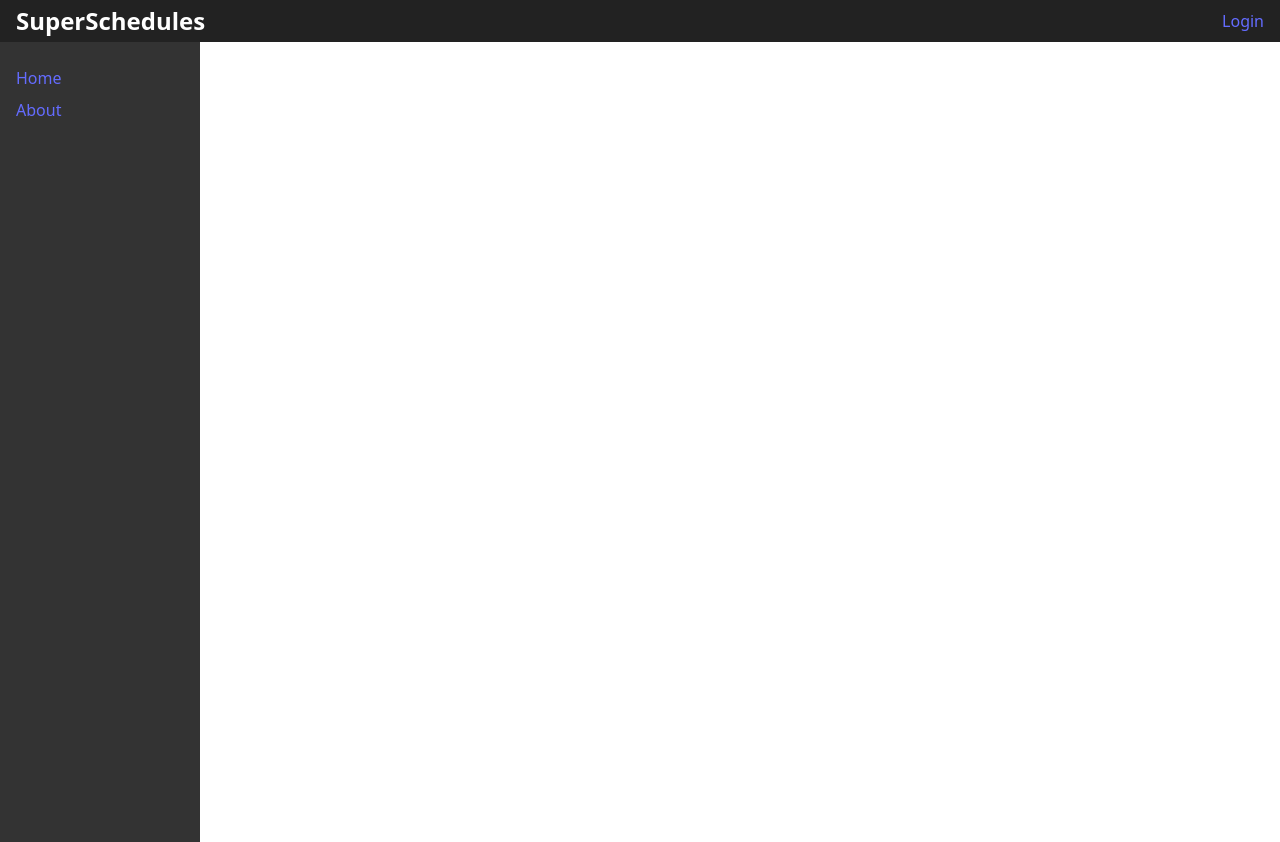
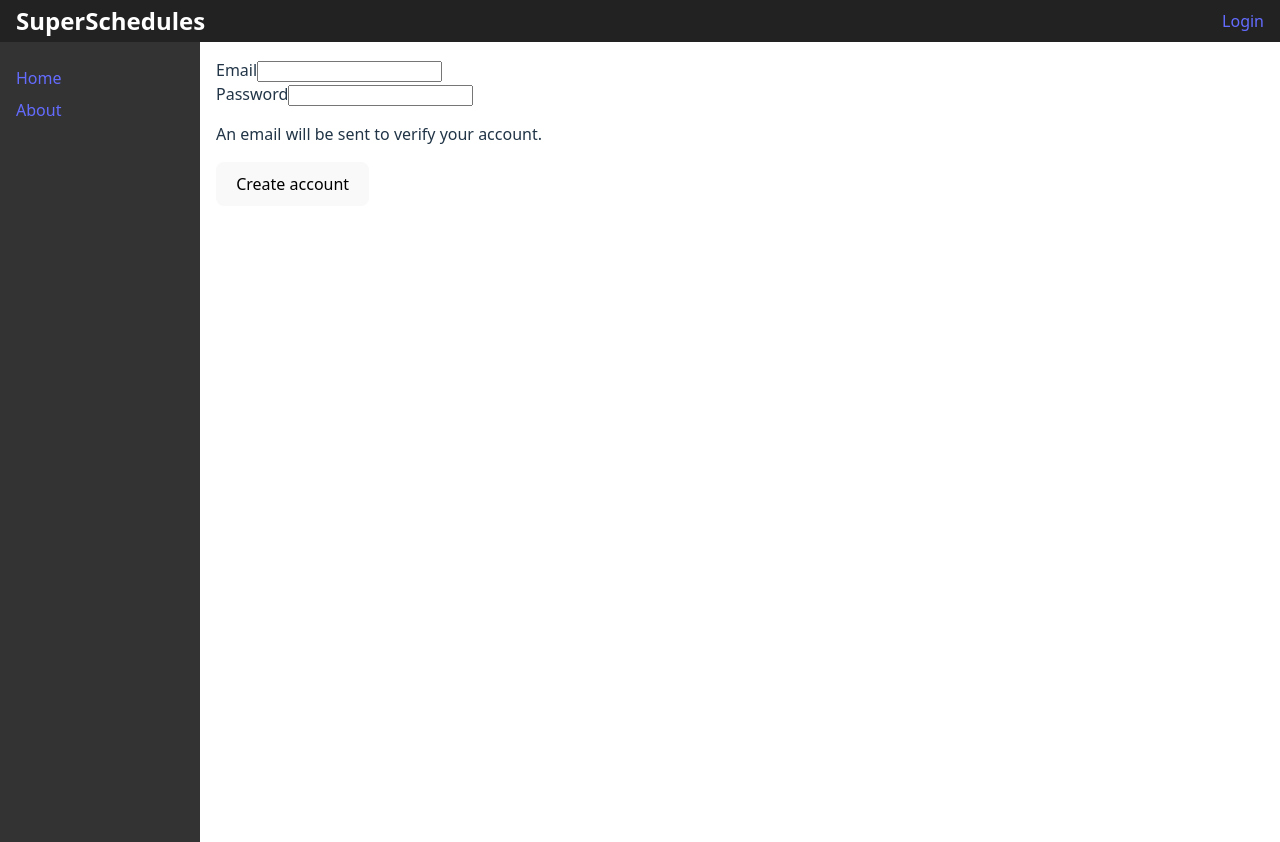
Before and after one commit to SuperSchedules/superschedules_frontend, a React (Vite) app: page /create-user in a window 1280 px wide. Built offline with nearby package versions, Linux system fonts and the light colour scheme.

Commit message:
Add user registration flow with email verification notice

```diff
--- a/src/App.jsx
+++ b/src/App.jsx
@@ -5,6 +5,8 @@ import Sidebar from './components/Sidebar';
 import Home from './pages/Home';
 import Login from './pages/Login';
 import About from './pages/About';
+import CreateUser from './pages/CreateUser';
+import VerifyAccount from './pages/VerifyAccount';
 import './App.css';
 
 export default function App() {
@@ -20,6 +22,8 @@ export default function App() {
                 <Route path="/" element={<Home />} />
                 <Route path="/login" element={<Login />} />
                 <Route path="/about" element={<About />} />
+                <Route path="/create-user" element={<CreateUser />} />
+                <Route path="/verify-account" element={<VerifyAccount />} />
               </Routes>
             </div>
           </div>
--- a/src/constants/api.js
+++ b/src/constants/api.js
@@ -8,4 +8,5 @@ export const API_BASE_URL = import.meta.env.PROD
 export const AUTH_ENDPOINTS = {
   login: `${API_BASE_URL}/api/token/`,
   refresh: `${API_BASE_URL}/api/token/refresh/`,
+  register: `${API_BASE_URL}/api/users/`,
 };
--- /dev/null
+++ b/src/pages/CreateUser.jsx
@@ -0,0 +1,57 @@
+import { useState } from 'react';
+import { useNavigate } from 'react-router-dom';
+import { AUTH_ENDPOINTS } from '../constants/api.js';
+
+export default function CreateUser() {
+  const navigate = useNavigate();
+  const [email, setEmail] = useState('');
+  const [password, setPassword] = useState('');
+  const [error, setError] = useState(null);
+
+  const handleSubmit = async (e) => {
+    e.preventDefault();
+    setError(null);
+    const response = await fetch(AUTH_ENDPOINTS.register, {
+      method: 'POST',
+      headers: { 'Content-Type': 'application/json' },
+      body: JSON.stringify({ email, password }),
+    });
+    if (!response.ok) {
+      setError('User creation failed');
+      return;
+    }
+    navigate('/verify-account');
+  };
+
+  return (
+    <form onSubmit={handleSubmit}>
+      <div>
+        <label>
+          Email
+          <input
+            type="email"
+            value={email}
+            onChange={(e) => setEmail(e.target.value)}
+            aria-label="email"
+            autoComplete="email"
+          />
+        </label>
+      </div>
+      <div>
+        <label>
+          Password
+          <input
+            type="password"
+            value={password}
+            onChange={(e) => setPassword(e.target.value)}
+            aria-label="password"
+            autoComplete="new-password"
+          />
+        </label>
+      </div>
+      <p>An email will be sent to verify your account.</p>
+      {error && <div role="alert">{error}</div>}
+      <button type="submit">Create account</button>
+    </form>
+  );
+}
--- a/src/pages/Login.jsx
+++ b/src/pages/Login.jsx
@@ -41,7 +41,9 @@ export default function Login() {
       </div>
       <button type="submit">Login</button>
       <div>
-        <button type="button">Create account</button>
+        <button type="button" onClick={() => navigate('/create-user')}>
+          Create account
+        </button>
         <button type="button">I lost my password</button>
       </div>
     </form>
--- /dev/null
+++ b/src/pages/VerifyAccount.jsx
@@ -0,0 +1,5 @@
+export default function VerifyAccount() {
+  return (
+    <p>Click the link in your email to verify your account.</p>
+  );
+}
```
Also changed, not shown: 1 other file (tests, documents, lock files or other folders).
